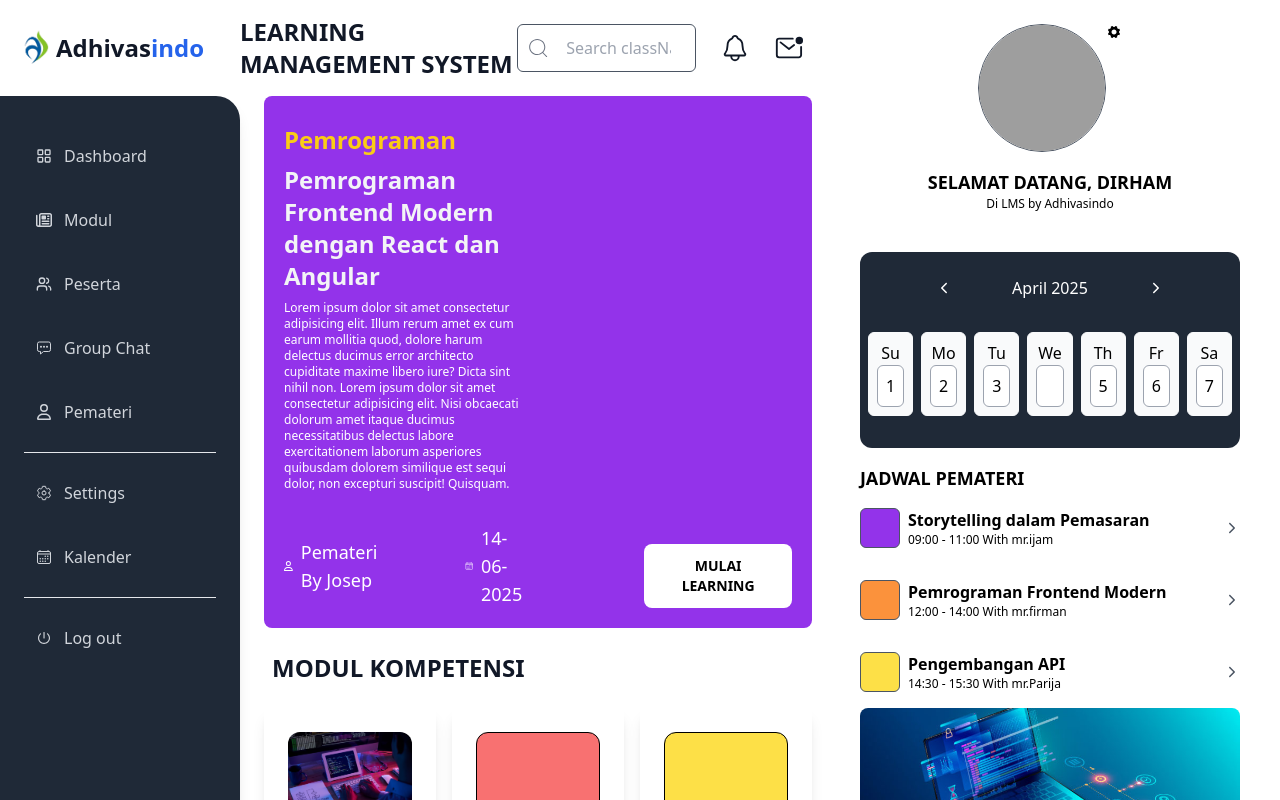
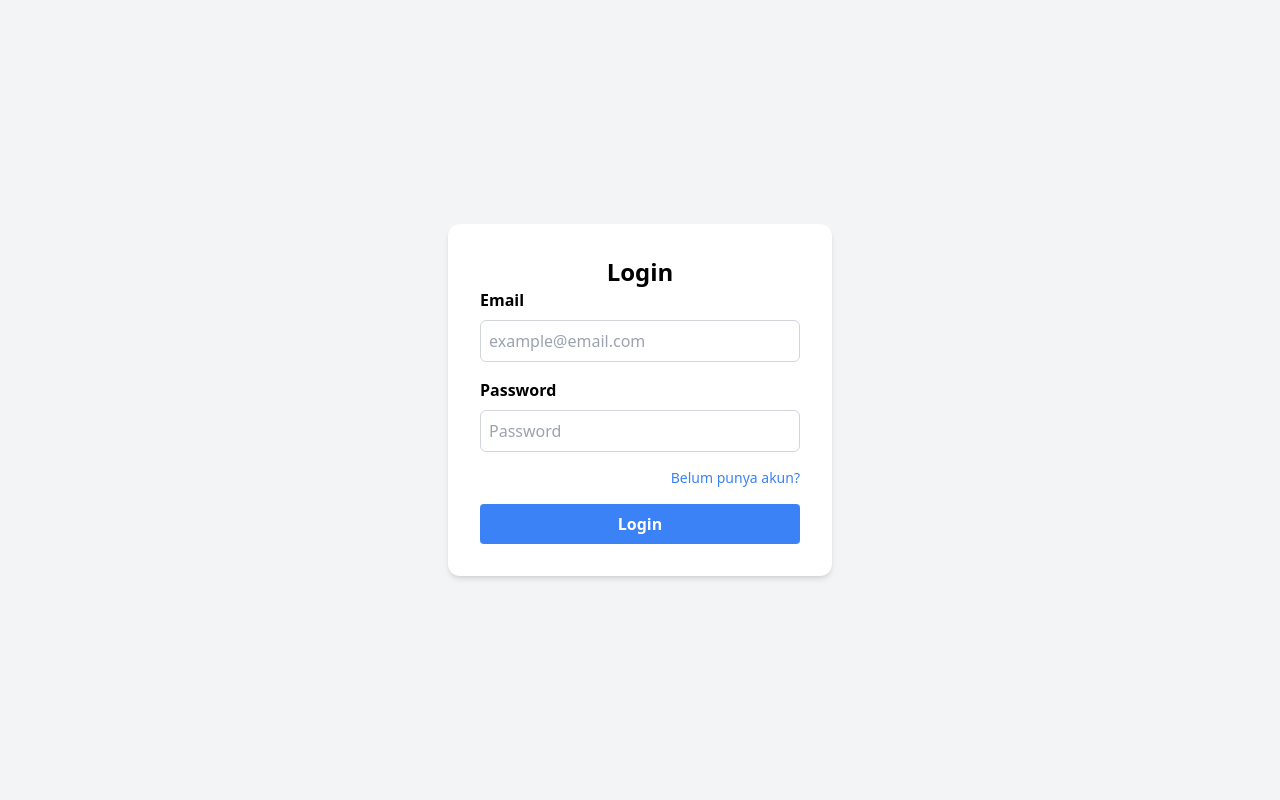
Before and after one commit to dirhamtriyadi/frontend-adhivasindo, a React (Vite) app: page /login in a window 1280 px wide. Shown: the top 800 px of the page. Built offline with nearby package versions, Linux system fonts and the light colour scheme; grey boxes are pictures that could not be loaded.

Commit message:
feat: implement authentication and related features
Added redux toolkit to manage authentication state.
Added login API and login page.
Implemented protected routes and main layout.

```diff
--- a/package.json
+++ b/package.json
@@ -10,11 +10,13 @@
     "preview": "vite preview"
   },
   "dependencies": {
+    "@reduxjs/toolkit": "^2.5.0",
     "autoprefixer": "^10.4.20",
     "postcss": "^8.5.1",
     "react": "^18.3.1",
     "react-dom": "^18.3.1",
     "react-icons": "^5.4.0",
+    "react-redux": "^9.2.0",
     "react-router": "^7.1.3",
     "tailwindcss": "^3.4.17"
   },
--- a/src/App.tsx
+++ b/src/App.tsx
@@ -1,60 +1,34 @@
-import { useState } from "react";
 import { Route, Routes } from "react-router";
 import "./App.css";
-import Navbar from "./components/Navbar";
-import SidebarLeft from "./components/SidebarLeft";
-import SectionRight from "./components/SectionRight";
 import Dashboard from "./pages/Dashboard";
 import Modul from "./pages/Modul";
 import Peserta from "./pages/Peserta";
 import GroupChat from "./pages/GroupChat";
+import PrivateRoute from "./components/PrivateRoute";
+import Login from "./pages/Auth/Login";
+import AuthLayout from "./layouts/AuthLayout";
+import MainLayout from "./layouts/MainLayout";
 
 function App() {
-  const [isMenuOpen, setIsMenuOpen] = useState(false);
-
-  const toggleMenu = () => {
-    setIsMenuOpen(!isMenuOpen);
-  };
-
   return (
-    <div className="flex flex-col xl:flex-row min-h-screen">
-      {/* Section Left */}
-      <div className="text-gray-900 min-h-screen flex flex-col w-[100%]">
-        {/* Header */}
-        <Navbar toggleMenu={toggleMenu} />
-
-        <div className="flex flex-1 gap-4 relative">
-          {/* Sidebar */}
-          <SidebarLeft isMenuOpen={isMenuOpen} />
-
-          {/* Overlay */}
-          {isMenuOpen && (
-            <div
-              className="fixed inset-0 bg-black bg-opacity-50 z-40 lg:hidden"
-              onClick={toggleMenu}
-            ></div>
-          )}
-
-          {/* Main Content */}
-          <main className={`flex-1 flex flex-col transition-all duration-300 ${isMenuOpen ? "lg:pl-60" : "lg:pl-0"} w-full`}>
     <Routes>
+      <Route element={<AuthLayout />}>
+        <Route path="/auth" element={<Login />} />
+        <Route path="/login" element={<Login />} />
+      </Route>
+      <Route element={<PrivateRoute />}>
+        <Route element={<MainLayout />}>
           <Route path="/" element={<Dashboard />} />
           <Route path="/dashboard" element={<Dashboard />} />
-              <Route path="/login" element={<Dashboard />} />
           <Route path="/modul" element={<Modul />} />
           <Route path="/peserta" element={<Peserta />} />
           <Route path="/group-chat" element={<GroupChat />} />
           <Route path="/pemateri" element={<Dashboard />} />
           <Route path="/settings" element={<Dashboard />} />
           <Route path="/kalender" element={<Dashboard />} />
+        </Route>
+      </Route>
     </Routes>
-          </main>
-        </div>
-      </div>
-
-      {/* Section Right */}
-      <SectionRight />
-    </div>
   );
 }
 
--- /dev/null
+++ b/src/app/hooks.ts
@@ -0,0 +1,5 @@
+import { useDispatch, useSelector } from "react-redux";
+import { AppDispatch, RootState } from "./store";
+
+export const useAppDispatch = useDispatch.withTypes<AppDispatch>();
+export const useAppSelector = useSelector.withTypes<RootState>();
--- /dev/null
+++ b/src/app/store.ts
@@ -0,0 +1,11 @@
+import { configureStore } from "@reduxjs/toolkit";
+import authReducer from "../features/authSlice";
+
+export const store = configureStore({
+  reducer: {
+    auth: authReducer,
+  },
+});
+
+export type RootState = ReturnType<typeof store.getState>;
+export type AppDispatch = typeof store.dispatch;
--- /dev/null
+++ b/src/components/PrivateRoute/index.tsx
@@ -0,0 +1,9 @@
+import { Navigate, Outlet } from "react-router";
+import { useAppSelector } from "../../app/hooks";
+
+const PrivateRoute = () => {
+    const isAuthenticated = useAppSelector((state) => state.auth.isAuthenticated);
+    return isAuthenticated ? <Outlet /> : <Navigate to="/login" />;
+};
+
+export default PrivateRoute;
--- /dev/null
+++ b/src/features/authSlice.ts
@@ -0,0 +1,64 @@
+import { createAsyncThunk, createSlice } from "@reduxjs/toolkit";
+import { loginUser } from "../services/api";
+import { AuthState, LoginCredentials, LoginResponse } from "../types/auth";
+
+export const login = createAsyncThunk<LoginResponse, LoginCredentials>(
+  "auth/login",
+  async (credentials, { rejectWithValue }) => {
+    try {
+      const data = await loginUser(credentials.email, credentials.password);
+
+      return data.data;
+    } catch (error: any) {
+      return rejectWithValue(error.message);
+    }
+  }
+);
+
+const token = localStorage.getItem("token");
+const userString = localStorage.getItem("user");
+const user = userString ? JSON.parse(userString) : null;
+const isAuthenticated = !!token && !!user;
+
+const initialState: AuthState = {
+  user: user,
+  token: token,
+  isAuthenticated: isAuthenticated,
+  isLoading: false,
+  error: null,
+};
+
+const authSlice = createSlice({
+  name: "auth",
+  initialState,
+  reducers: {
+    logout: (state) => {
+      state.user = null;
+      state.token = null;
+      state.isAuthenticated = false;
+      localStorage.removeItem("user");
+      localStorage.removeItem("token");
+    },
+  },
+  extraReducers: (builder) => {
+    builder.addCase(login.pending, (state) => {
+      state.isLoading = true;
+      state.error = null;
+    });
+    builder.addCase(login.fulfilled, (state, action) => {
+      state.isLoading = false;
+      state.user = action.payload.user;
+      state.token = action.payload.token;
+      state.isAuthenticated = true;
+      localStorage.setItem("user", JSON.stringify(action.payload.user));
+      localStorage.setItem("token", action.payload.token);
+    });
+    builder.addCase(login.rejected, (state: any, action) => {
+      state.isLoading = false;
+      state.error = action.payload;
+    });
+  },
+});
+
+export const { logout } = authSlice.actions;
+export default authSlice.reducer;
--- /dev/null
+++ b/src/layouts/AuthLayout/index.tsx
@@ -0,0 +1,11 @@
+import { Outlet } from "react-router";
+
+const AuthLayout: React.FC = () => {
+  return (
+    <div className="flex items-center justify-center min-h-screen bg-gray-100">
+      <Outlet />
+    </div>
+  );
+};
+
+export default AuthLayout;
--- /dev/null
+++ b/src/layouts/MainLayout/index.tsx
@@ -0,0 +1,50 @@
+import React, { useState } from "react";
+import { Outlet } from "react-router";
+import Navbar from "../../components/Navbar";
+import SidebarLeft from "../../components/SidebarLeft";
+import SectionRight from "../../components/SectionRight";
+
+const MainLayout: React.FC = () => {
+  const [isMenuOpen, setIsMenuOpen] = useState(false);
+
+  const toggleMenu = () => {
+    setIsMenuOpen(!isMenuOpen);
+  };
+
+  return (
+    <div className="flex flex-col xl:flex-row min-h-screen">
+      {/* Section Left */}
+      <div className="text-gray-900 min-h-screen flex flex-col w-[100%]">
+        {/* Header */}
+        <Navbar toggleMenu={toggleMenu} />
+
+        <div className="flex flex-1 gap-4 relative">
+          {/* Sidebar */}
+          <SidebarLeft isMenuOpen={isMenuOpen} />
+
+          {/* Overlay */}
+          {isMenuOpen && (
+            <div
+              className="fixed inset-0 bg-black bg-opacity-50 z-40 lg:hidden"
+              onClick={toggleMenu}
+            ></div>
+          )}
+
+          {/* Main Content */}
+          <main
+            className={`flex-1 flex flex-col transition-all duration-300 ${
+              isMenuOpen ? "lg:pl-60" : "lg:pl-0"
+            } w-full`}
+          >
+            <Outlet />
+          </main>
+        </div>
+      </div>
+
+      {/* Section Right */}
+      <SectionRight />
+    </div>
+  );
+};
+
+export default MainLayout;
--- a/src/main.tsx
+++ b/src/main.tsx
@@ -3,11 +3,15 @@ import { createRoot } from 'react-dom/client'
 import './index.css'
 import App from './App.tsx'
 import { BrowserRouter } from 'react-router'
+import { Provider } from 'react-redux'
+import { store } from './app/store'
 
 createRoot(document.getElementById('root')!).render(
   <StrictMode>
     <BrowserRouter>
-      <App />
+      <Provider store={store}>
+        <App />
+      </Provider>
     </BrowserRouter>
   </StrictMode>,
 )
--- /dev/null
+++ b/src/pages/Auth/Login.tsx
@@ -0,0 +1,87 @@
+import React, { useState } from "react";
+import { useAppDispatch, useAppSelector } from "../../app/hooks";
+import { useNavigate } from "react-router";
+import { login } from "../../features/authSlice";
+import { LoginCredentials } from "../../types/auth";
+
+const Login: React.FC = () => {
+  const dispatch = useAppDispatch();
+  const navigate = useNavigate();
+  const { isAuthenticated, isLoading, error } = useAppSelector(
+    (state) => state.auth
+  );
+
+  const [formData, setFormData] = useState<LoginCredentials>({
+    email: "",
+    password: "",
+  });
+
+  const handleSubmit = (e: React.FormEvent<HTMLFormElement>) => {
+    e.preventDefault();
+    dispatch(login(formData))
+      .unwrap()
+      .then(() => navigate("/dashboard"))
+      .catch(() => {});
+  };
+
+  if (isAuthenticated) {
+    navigate("/dashboard");
+  }
+
+  return (
+    <div className="bg-white p-8 rounded-xl shadow-md w-96">
+      <h1 className="font-semibold text-2xl text-center">Login</h1>
+      {error && (
+        <div className="bg-red-500 text-white p-4 rounded-md">
+          <p className="error">{error}</p>
+        </div>
+      )}
+      <form onSubmit={handleSubmit}>
+        <div className="mb-4 flex flex-col gap-2">
+          <label htmlFor="email" className="font-semibold">
+            Email
+          </label>
+          <input
+            type="email"
+            name="email"
+            className="border border-gray-300 rounded-md p-2 w-full"
+            placeholder="example@email.com"
+            value={formData.email}
+            onChange={(e) =>
+              setFormData({ ...formData, email: e.target.value })
+            }
+          />
+        </div>
+        <div className="mb-4 flex flex-col gap-2">
+          <label htmlFor="password" className="font-semibold">
+            Password
+          </label>
+          <input
+            type="password"
+            name="password"
+            className="border border-gray-300 rounded-md p-2 w-full"
+            placeholder="Password"
+            value={formData.password}
+            onChange={(e) =>
+              setFormData({ ...formData, password: e.target.value })
+            }
+          />
+        </div>
+        <div className="mb-4 flex justify-end">
+          <a href="#" className="text-sm text-blue-500 hover:underline">
+            Belum punya akun?
+          </a>
+        </div>
+        <button
+          type="submit"
+          disabled={isLoading}
+          className="bg-blue-500 hover:bg-blue-700 text-white font-bold py-2 px-4 rounded w-full"
+        >
+          {isLoading ? "Loading..." : "Login"}
+        </button>
+      </form>
+    </div>
+  );
+};
+
+export default Login;
--- /dev/null
+++ b/src/services/api.ts
@@ -0,0 +1,15 @@
+const API_URL = "http://localhost:8000/api/"; // Ganti dengan URL backend-mu
+
+export const loginUser = async (email: string, password: string) => {
+  const response = await fetch(`${API_URL}v1/login`, {
+    method: "POST",
+    headers: { "Content-Type": "application/json" },
+    body: JSON.stringify({ email, password }),
+  });
+
+  if (!response.ok) {
+    throw new Error("Login gagal, periksa kembali kredensial Anda.");
+  }
+
+  return response.json();
+};
--- /dev/null
+++ b/src/types/auth.ts
@@ -0,0 +1,23 @@
+export interface User {
+  id: number;
+  name: string;
+  email: string;
+}
+
+export interface AuthState {
+  user: User | null;
+  token: string | null;
+  isAuthenticated: boolean;
+  isLoading: boolean;
+  error: string | null;
+}
+
+export interface LoginCredentials {
+  email: string;
+  password: string;
+}
+
+export interface LoginResponse {
+  token: string;
+  user: User;
+}
```
Also changed, not shown: 1 other file (tests, documents, lock files or other folders). Lines whose indentation alone changed are shown as unchanged.
